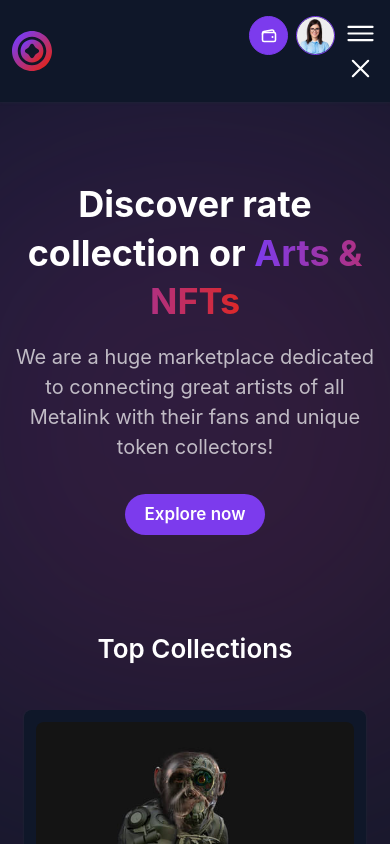
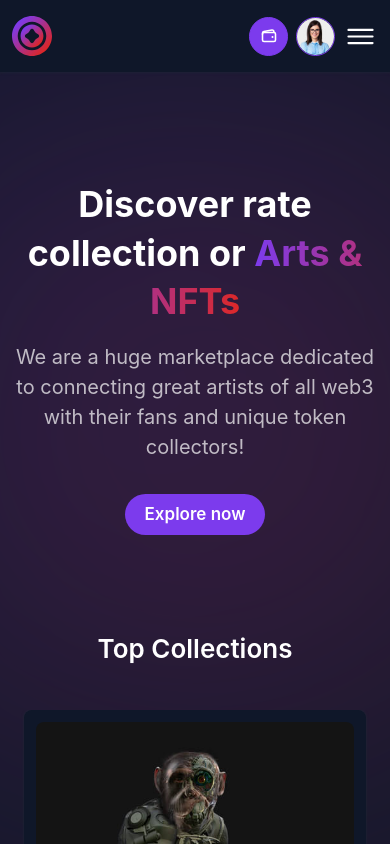
Before and after one commit to walifile/nft-marketplace-landing-page, a React (Vite) app: page / in a window 390 px wide. Shown: the top 844 px of the page. Built offline with nearby package versions, Linux system fonts and the light colour scheme.

Commit message:
Navbar : responsiveness and logo

```diff
--- a/src/App.css
+++ b/src/App.css
@@ -1044,10 +1044,6 @@ body {
    * HEADER
    */
 
-  .logo-small {
-    display: none;
-  }
-
   .header .logo {
     display: block;
   }
--- a/src/components/Banner.jsx
+++ b/src/components/Banner.jsx
@@ -12,7 +12,7 @@ const Banner = () => {
 
           <p className="section-text body-lg">
             We are a huge marketplace dedicated to connecting great artists of
-            all Metalink with their fans and unique token collectors!
+            all web3 with their fans and unique token collectors!
           </p>
 
           <a href="#" className="btn">
--- a/src/components/Navbar.jsx
+++ b/src/components/Navbar.jsx
@@ -1,6 +1,15 @@
-import React from "react";
+import React, { useState } from "react";
 
 const Navbar = () => {
+  const [nav, setNav] = useState("");
+  const navbarHandler = () => {
+    if (nav) {
+      setNav("");
+    } else {
+      setNav("active");
+    }
+  };
+
   return (
     <>
       <header className="header" data-header>
@@ -10,19 +19,11 @@ const Navbar = () => {
               src="/assets/images/logo-small.svg"
               width="40"
               height="40"
-              alt="Metalink home"
+              alt="home"
               className="logo-small"
             />
-            <img
-              src="/assets/images/logo.svg"
-              width="126"
-              height="28"
-              alt="Metalink home"
-              className="logo"
-            />
           </a>
-
-          <nav className="navbar" data-navbar>
+          <nav className={`navbar ${nav}`}>
             <ul className="navbar-list">
               <li>
                 <a href="#" className="navbar-link label-lg link:hover">
@@ -74,22 +75,19 @@ const Navbar = () => {
               />
             </button>
 
-            <button
-              className="nav-toggle-btn"
-              aria-label="menu toggle"
-              data-nav-toggler
-            >
+            <button className={`nav-toggle-btn ${nav}`} onClick={navbarHandler}>
+              {!nav ? (
                 <ion-icon
                   name="menu-outline"
-                aria-hidden="true"
                   className="default-icon"
                 ></ion-icon>
-
+              ) : (
                 <ion-icon
                   name="close-outline"
                   aria-hidden="true"
                   className="active-icon"
                 ></ion-icon>
+              )}
             </button>
           </div>
         </div>
```
Lines whose indentation alone changed are shown as unchanged.
